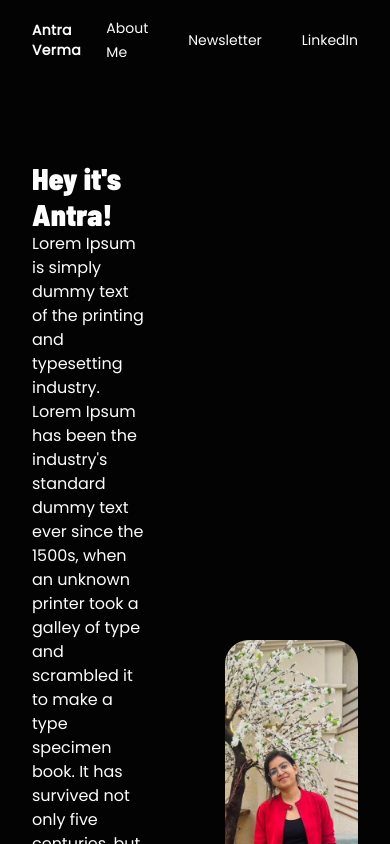
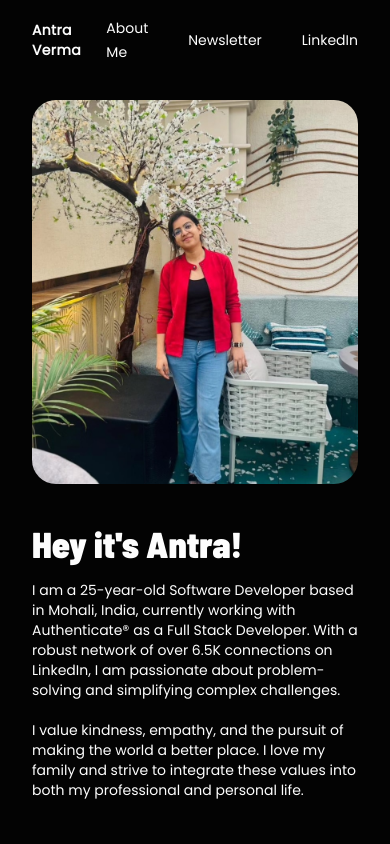
Before and after one commit to mis-coder/antraverma.com, a Next.js app: page /about in a window 390 px wide. Shown: the top 844 px of the page. Built offline with nearby package versions, Linux system fonts and the light colour scheme.

Commit message:
made improvements to about page

```diff
--- a/app/(pages)/about/page.jsx
+++ b/app/(pages)/about/page.jsx
@@ -1,33 +1,31 @@
 import Image from "next/image";
-import TopImg from "../../assets/images/website-about-pic-1.jpeg";
+
+import ProfileImg from "@/app/assets/images/website-about-pic-1.jpeg";
 
 const AboutPage = () => {
   return (
-    <section className="pt-20">
-      <div className="flex w-full h-full gap-20 items-center justify-center">
+    <section className="pt-5 pb-20 md:pt-20 md:pb-0">
+      <div className="flex flex-col-reverse md:flex-row w-full h-full gap-10 md:gap-20 items-center justify-center">
         <div className="w-full md:w-1/2">
-          <h2 className="font-barlow text-3xl md:text-5xl">Hey it's Antra!</h2>
-          <p>
-            Lorem Ipsum is simply dummy text of the printing and typesetting
-            industry. Lorem Ipsum has been the industry's standard dummy text
-            ever since the 1500s, when an unknown printer took a galley of type
-            and scrambled it to make a type specimen book. It has survived not
-            only five centuries, but also the leap into electronic typesetting,
-            remaining essentially unchanged. It was popularised in the 1960s
-            with the release of Letraset sheets containing Lorem Ipsum passages,
-            and more recently with desktop publishing software like Aldus
-            PageMaker including versions of Lorem Ipsum
+          <h2 className="font-barlow text-4xl md:text-5xl">Hey it's Antra!</h2>
+          <p className="mt-4 text-sm md:text-md">
+            I am a 25-year-old Software Developer based in Mohali, India,
+            currently working with Authenticate® as a Full Stack Developer. With
+            a robust network of over 6.5K connections on LinkedIn, I am
+            passionate about problem-solving and simplifying complex challenges.
+            <br />
+            <br /> I value kindness, empathy, and the pursuit of making the
+            world a better place. I love my family and strive to integrate these
+            values into both my professional and personal life.
           </p>
         </div>
-        <div className="">
-          <Image
-            src={TopImg}
-            quality={80}
-            alt="my-picture"
-            className="w-96 h-96 z-10 object-cover rounded-3xl"
-          />
-          <div />
-        </div>
+        <Image
+          src={ProfileImg}
+          quality={80}
+          alt="my-picture"
+          className="md:w-96 h-96 object-cover rounded-3xl"
+          placeholder="blur"
+        />
       </div>
     </section>
   );
--- a/app/components/Footer.tsx
+++ b/app/components/Footer.tsx
@@ -1,7 +1,7 @@
 const Footer = () => {
   return (
     <footer className="flex flex-col w-full h-fit p-4 items-center">
-      <p>Building it with 🔥 passion.</p>
+      <p className="text-sm md:text-md">Building it with 🔥 passion.</p>
       <p className="text-xs mt-2"> All rights reserved © Antra Verma 2024</p>
     </footer>
   );
```
